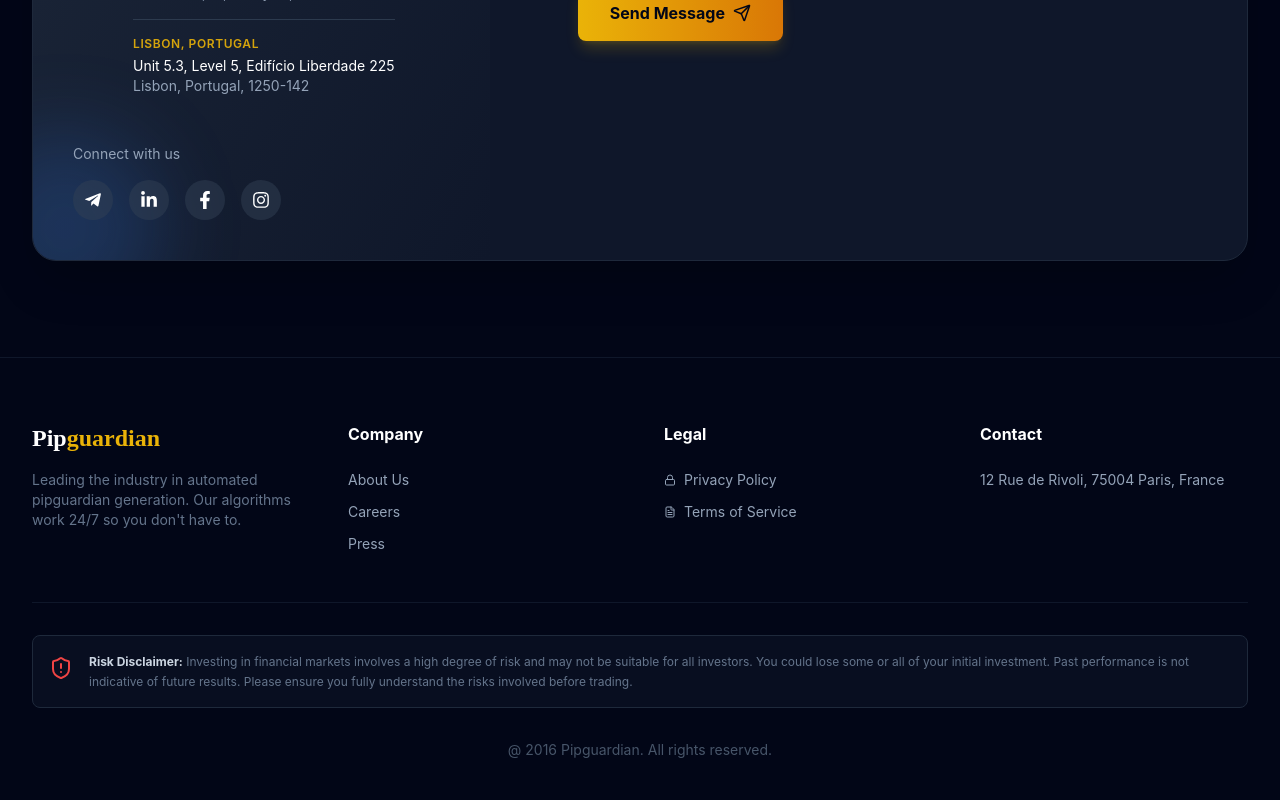
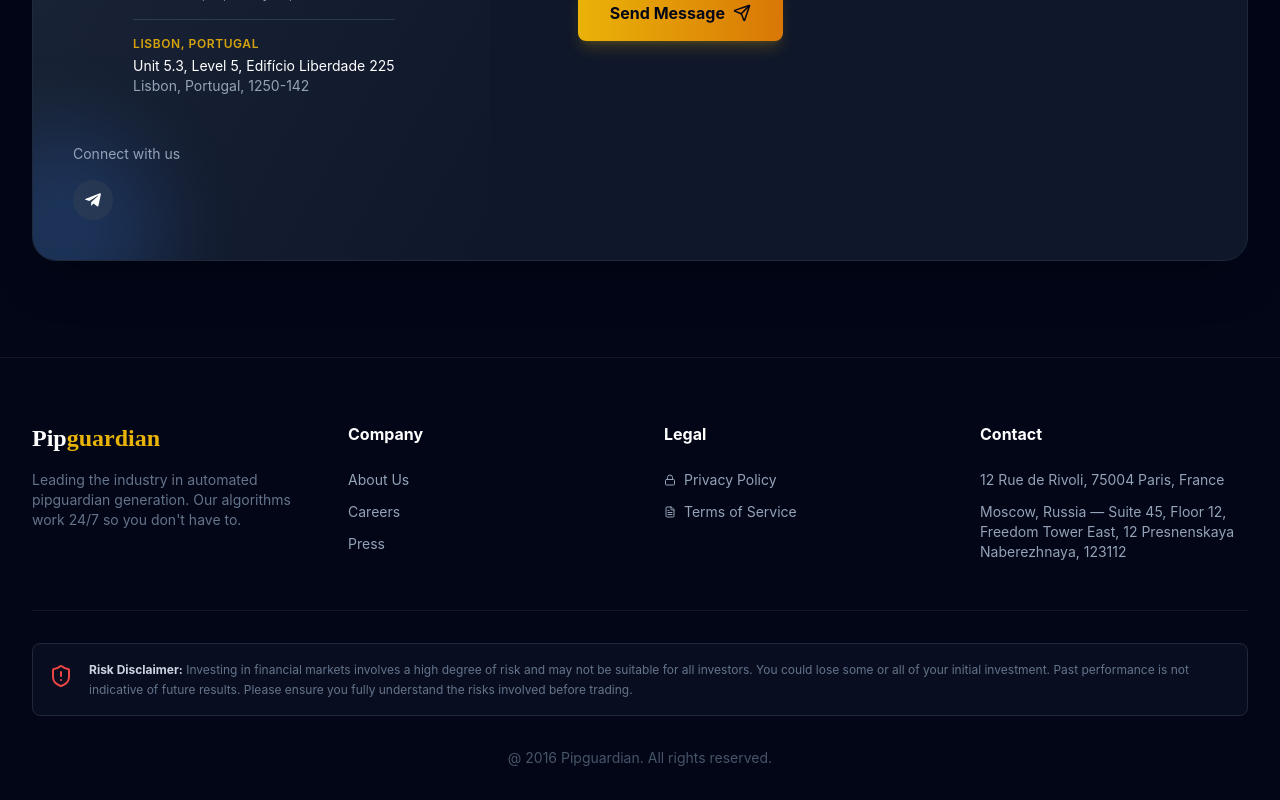
Before and after one commit to u2hhzgf0/website-new-pip, a Next.js app: page / in a window 1280 px wide. Shown: the part 3489-4289 px from the top of the page. Built offline with nearby package versions, Linux system fonts and the light colour scheme; no server answers.

Commit message:
added new locaction in footer & icon hide

```diff
--- a/components/Contact.tsx
+++ b/components/Contact.tsx
@@ -87,7 +87,7 @@
                 <a href="https://t.me/pipguardiaan" className="w-10 h-10 rounded-full bg-slate-700/50 flex items-center justify-center text-white hover:bg-gold-500 hover:text-slate-900 transition-colors">
                   <FaTelegramPlane size={18} />
                 </a>
-                <a href="#" className="w-10 h-10 rounded-full bg-slate-700/50 flex items-center justify-center text-white hover:bg-gold-500 hover:text-slate-900 transition-colors">
+                {/* <a href="#" className="w-10 h-10 rounded-full bg-slate-700/50 flex items-center justify-center text-white hover:bg-gold-500 hover:text-slate-900 transition-colors">
                   <FaLinkedinIn size={18} />
                 </a>
                 <a href="#" className="w-10 h-10 rounded-full bg-slate-700/50 flex items-center justify-center text-white hover:bg-gold-500 hover:text-slate-900 transition-colors">
@@ -95,7 +95,7 @@
                 </a>
                 <a href="#" className="w-10 h-10 rounded-full bg-slate-700/50 flex items-center justify-center text-white hover:bg-gold-500 hover:text-slate-900 transition-colors">
                   <FaInstagram size={18} />
-                </a>
+                </a> */}
               </div>
             </div>
           </div>
--- a/components/Footer.tsx
+++ b/components/Footer.tsx
@@ -39,6 +39,7 @@
             <ul className="space-y-3 text-slate-400 text-sm">
               {/* <li className="flex items-center"><Mail className="w-4 h-4 mr-2" /> pipguardian1@gmail.com</li> */}
               <li>12 Rue de Rivoli, 75004 Paris, France</li>
+              <li>Moscow, Russia — Suite 45, Floor 12, Freedom Tower East, 12 Presnenskaya Naberezhnaya, 123112</li>
             </ul>
           </div>
         </div>
```
